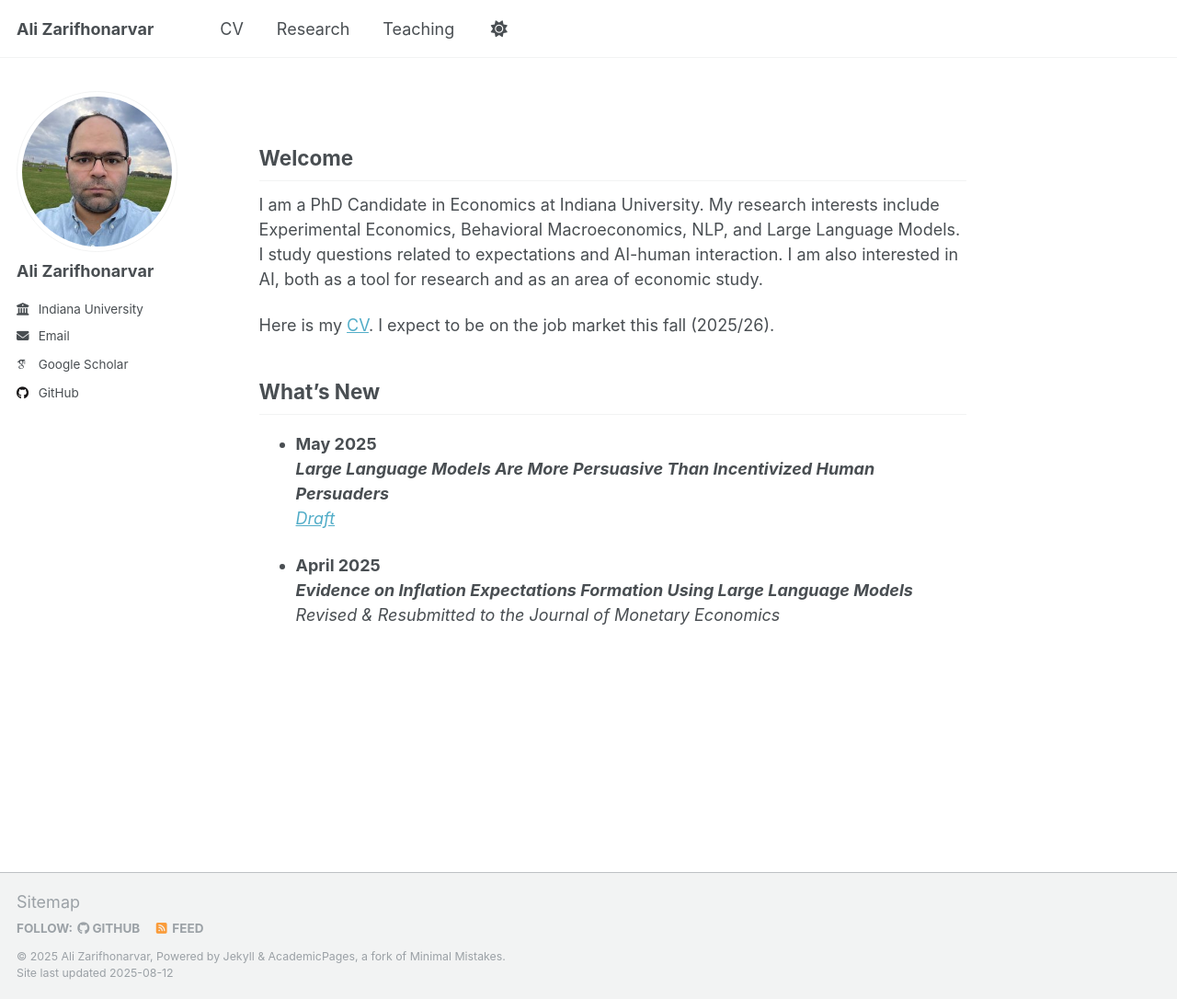
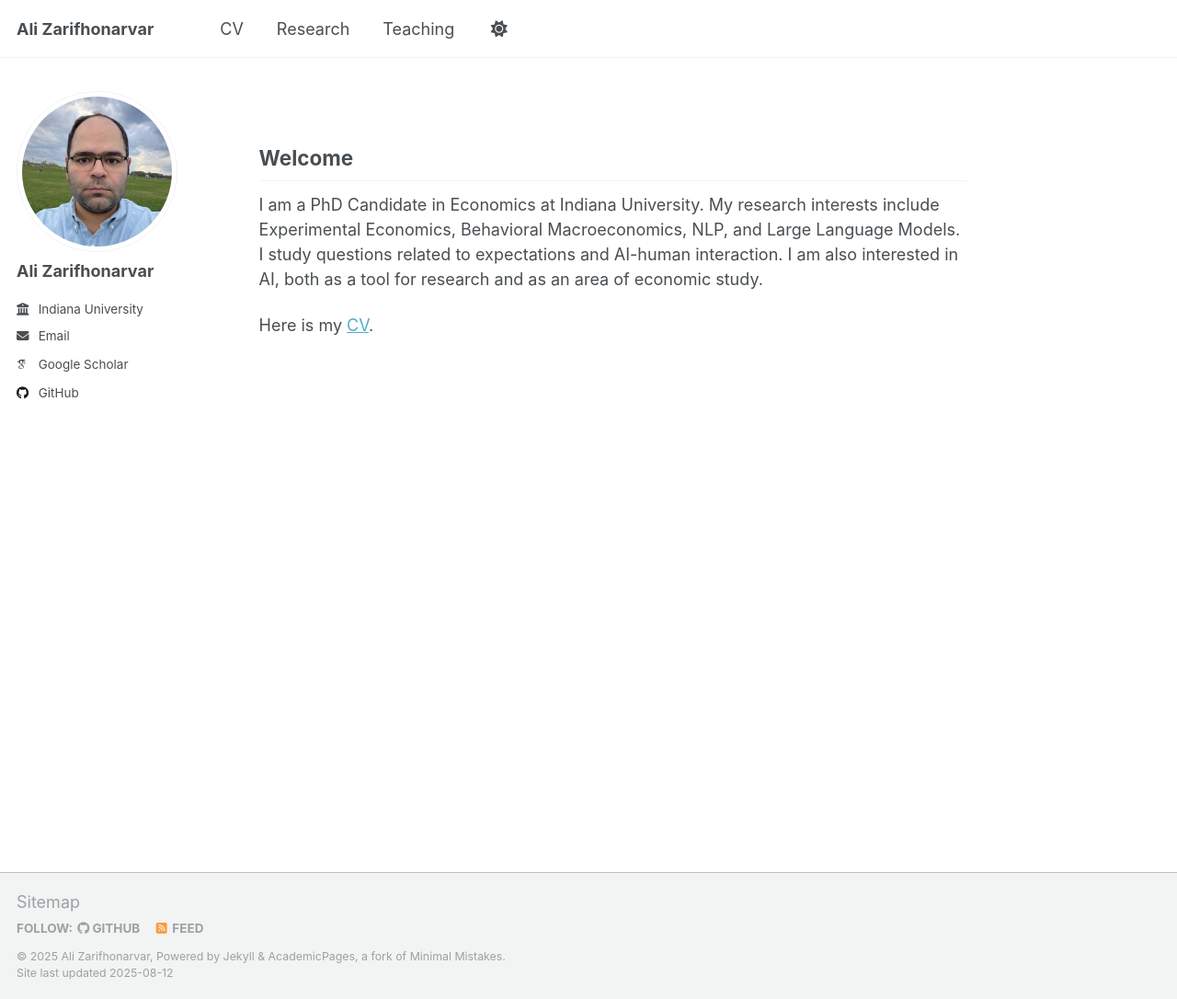
Before and after one commit to alizarif/alizarif.github.io, a Jekyll site: the page built from _pages/about.md, in a window 1280 px wide and 1086 px high. Shown: the whole window at 92% size. Built offline with Jekyll 4.4.1, drawn with Linux system fonts in a browser that asks for light colours; some web fonts are replaced.

Commit message:
Update about.md

```diff
--- a/_pages/about.md
+++ b/_pages/about.md
@@ -10,15 +10,4 @@ redirect_from:
 ## Welcome
 I am a PhD Candidate in Economics at Indiana University. My research interests include Experimental Economics, Behavioral Macroeconomics, NLP, and Large Language Models. I study questions related to expectations and AI-human interaction. I am also interested in AI, both as a tool for research and as an area of economic study.
 
-Here is my [CV](https://alizarif.github.io/assets/Resume_Aug_4__2025.pdf). I expect to be on the job market this fall (2025/26).
-
-
-## What's New
-
-- **May 2025**
-  ***Large Language Models Are More Persuasive Than Incentivized Human Persuaders***
-  _[Draft](https://arxiv.org/abs/2505.09662)_
-
-- **April 2025**
-  ***Evidence on Inflation Expectations Formation Using Large Language Models***
-  _Revised & Resubmitted to the Journal of Monetary Economics_
+Here is my [CV](https://alizarif.github.io/assets/Resume_Aug_4__2025.pdf).
```
